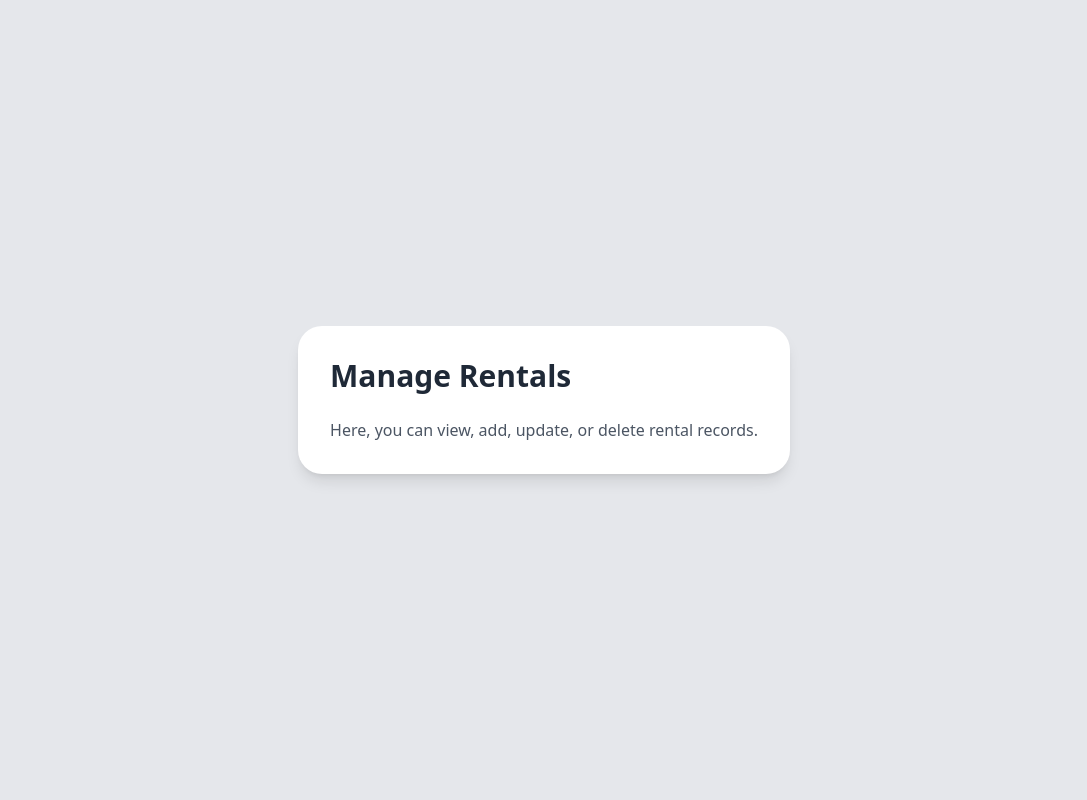
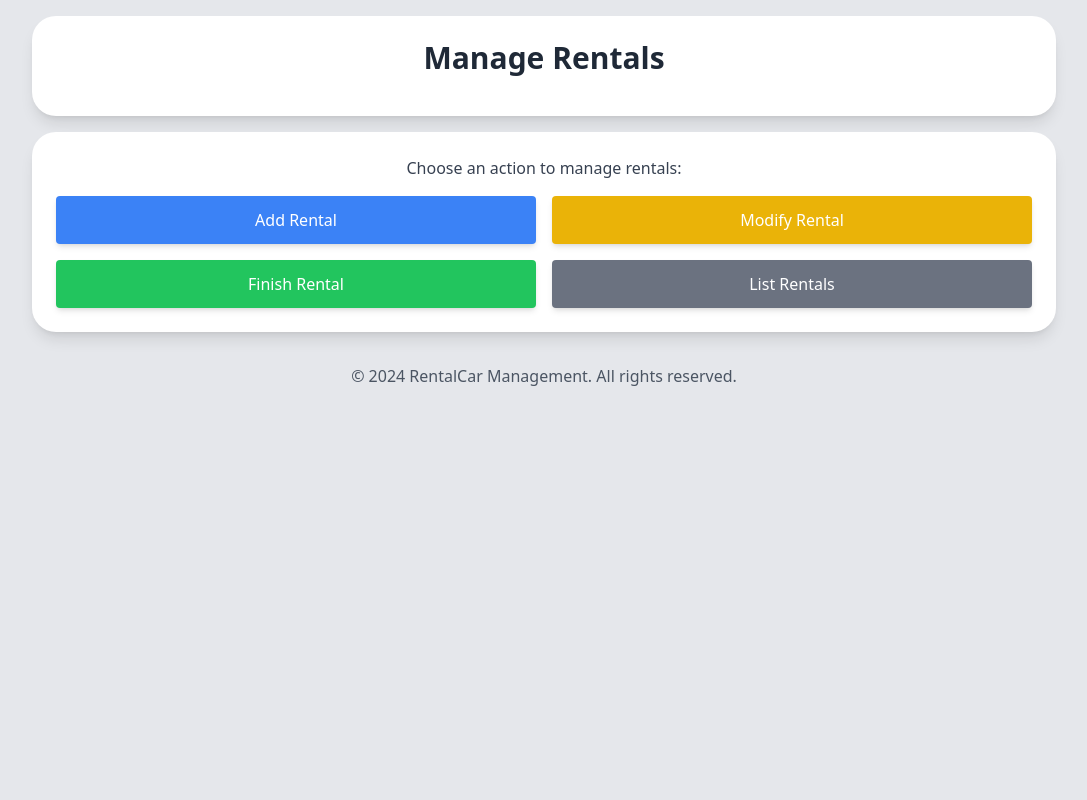
Before and after one commit to Jonathancassara/RentalCar_WebApp, a Django app: page /rentals/ in a window 1280 px wide. Shown: the whole page, without its empty margins (96-1183 px from the left). Run offline with Django 5.2, Linux system fonts and the light colour scheme.

Commit message:
page rental
menu rental

```diff
--- a/RentalCar/Frontend/templates/rentals.html
+++ b/RentalCar/Frontend/templates/rentals.html
@@ -4,16 +4,50 @@
 <head>
     <meta charset="UTF-8">
     <meta name="viewport" content="width=device-width, initial-scale=1.0">
-    <title>Rentals</title>
-    <!-- Link to Tailwind CSS -->
+    <title>Manage Rentals</title>
     <link href="{% static 'css/style.css' %}" rel="stylesheet">
 </head>
-<body class="bg-gray-200 min-h-screen flex items-center justify-center">
-    <!-- Main Container -->
-    <div class="bg-white p-8 rounded-3xl shadow-lg">
-        <!-- Title -->
-        <h1 class="text-3xl font-bold text-gray-800 mb-6">Manage Rentals</h1>
-        <p class="text-gray-600">Here, you can view, add, update, or delete rental records.</p>
+<body class="bg-gray-200 min-h-screen flex flex-col items-center p-4">
+
+    <!-- Page Header -->
+    <div class="bg-white p-6 rounded-3xl shadow-lg w-full max-w-5xl text-center">
+        <h1 class="text-3xl font-bold text-gray-800 mb-4">Manage Rentals</h1>
     </div>
+
+    <!-- Buttons Section -->
+    <div class="bg-white p-6 rounded-3xl shadow-lg w-full max-w-5xl mt-4 text-center">
+        <p class="text-gray-700 font-medium mb-4">Choose an action to manage rentals:</p>
+        <div class="grid grid-cols-1 sm:grid-cols-2 lg:grid-cols-4 gap-4">
+            <!-- Add Rental Button -->
+            <a href="{% url 'add_rental' %}"
+               class="bg-blue-500 text-white px-6 py-3 rounded hover:bg-blue-600 transition shadow-md text-center">
+                Add Rental
+            </a>
+
+            <!-- Modify Rental Button -->
+            <a href="{% url 'modify_rental' %}"
+               class="bg-yellow-500 text-white px-6 py-3 rounded hover:bg-yellow-600 transition shadow-md text-center">
+                Modify Rental
+            </a>
+
+            <!-- Finish Rental Button -->
+            <a href="{% url 'finish_rental' %}"
+               class="bg-green-500 text-white px-6 py-3 rounded hover:bg-green-600 transition shadow-md text-center">
+                Finish Rental
+            </a>
+
+            <!-- List Rentals Button -->
+            <a href="{% url 'list_rentals' %}"
+               class="bg-gray-500 text-white px-6 py-3 rounded hover:bg-gray-600 transition shadow-md text-center">
+                List Rentals
+            </a>
+        </div>
+    </div>
+
+    <!-- Footer -->
+    <footer class="mt-8 text-center text-gray-600">
+        <p>&copy; 2024 RentalCar Management. All rights reserved.</p>
+    </footer>
+
 </body>
 </html>
--- a/RentalCar/Frontend/urls.py
+++ b/RentalCar/Frontend/urls.py
@@ -1,7 +1,7 @@
 from django.urls import path
 from .views import (
-    index, rentals, list_rentals, add_rental, update_rental, delete_rental,
-    drivers, list_drivers, add_driver, delete_drivers,
+    index, rentals, list_rentals, add_rental, update_rental, delete_rental,modify_rental,finish_rental,
+    drivers, list_drivers, add_driver, modify_driver, delete_drivers,
     cars, list_cars, add_car, delete_cars, remove_cars
 )
 
@@ -14,12 +14,17 @@
     path('rentals/add/', add_rental, name='add_rental'),  # Add Rental Page
     path('rentals/update/<int:pk>/', update_rental, name='update_rental'),
     path('rentals/delete/<int:pk>/', delete_rental, name='delete_rental'),
+    path('rentals/modify/', modify_rental, name='modify_rental'),  # Modify Rental
+    path('rentals/finish/', finish_rental, name='finish_rental'),  # Finish Rental
+    path('rentals/list/', list_rentals, name='list_rentals'),  # List Rentals
 
     # Drivers
     path('drivers/', drivers, name='drivers'),
-     path('drivers/add/', add_driver, name='add_driver'),  # Add Driver Page
+    path('drivers/add/', add_driver, name='add_driver'),  # Add Driver Page
     path('drivers/list/', list_drivers, name='list_drivers'),  # List Drivers Page
-    #path('drivers/remove/', delete_drivers, name='delete_drivers'),  # Remove Drivers Page
+    path('drivers/modify/<int:driver_id>/', modify_driver, name='modify_driver'), # Modify Drivers Page
+    path('drivers/delete/', delete_drivers, name='delete_drivers'),  # Delete Drivers
+    path('drivers/remove/', delete_drivers, name='delete_drivers'),  # Remove Drivers Page
 
     # Cars
     path('cars/', cars, name='cars'),
--- a/RentalCar/Frontend/views.py
+++ b/RentalCar/Frontend/views.py
@@ -77,6 +77,48 @@
     rental.delete()
     return redirect('list_rentals')
 
+def modify_rental(request):
+    if request.method == 'POST':
+        data = json.loads(request.body)
+        rental_id = data.get('rental_id')
+        driver_id = data.get('driver_id')
+        car_id = data.get('car_id')
+        rent_date = data.get('rent_date')
+        comments = data.get('comments')
+
+        try:
+            rental = Rental.objects.get(id=rental_id)
+            if driver_id:
+                rental.driver_id = driver_id
+            if car_id:
+                rental.car_id = car_id
+            if rent_date:
+                rental.rent_date = rent_date
+            if comments:
+                rental.comments = comments
+            rental.save()
+
+            return JsonResponse({'success': True})
+        except Rental.DoesNotExist:
+            return JsonResponse({'success': False, 'error': 'Rental not found.'}, status=404)
+
+    rentals = Rental.objects.all()
+    return render(request, 'modify_rental.html', {'rentals': rentals})
+
+def finish_rental(request):
+    if request.method == 'POST':
+        rental_id = request.POST.get('rental_id')
+        try:
+            rental = get_object_or_404(Rental, id=rental_id)
+            rental.return_date = timezone.now()  # Assuming `return_date` marks the finish
+            rental.save()
+            return JsonResponse({'success': True})
+        except Rental.DoesNotExist:
+            return JsonResponse({'success': False, 'error': 'Rental not found'}, status=404)
+
+    rentals = Rental.objects.filter(return_date__isnull=True)  # Only show ongoing rentals
+    return render(request, 'finish_rental.html', {'rentals': rentals})
+
 # ------------------------- Drivers ------------------------- #
 def drivers(request):
     """
@@ -125,16 +167,37 @@
 
     return render(request, 'add_driver.html')
 
-def delete_drivers(request):
-    """
-    Deletes selected drivers based on IDs sent via JSON.
-    """
+def modify_driver(request, driver_id):
     if request.method == 'POST':
         data = json.loads(request.body)
-        ids = data.get('ids', [])
-        Driver.objects.filter(id__in=ids).delete()
-        return JsonResponse({'success': True})
-    return JsonResponse({'success': False}, status=405)
+        email = data.get('email')
+        phone_number = data.get('phone_number')
+
+        if not email or not phone_number:
+            return JsonResponse({'success': False, 'error': 'Email and phone number are required.'}, status=400)
+
+        try:
+            driver = Driver.objects.get(id=driver_id)
+            driver.email = email
+            driver.phone_number = phone_number
+            driver.save()
+            return JsonResponse({'success': True})
+        except Driver.DoesNotExist:
+            return JsonResponse({'success': False, 'error': 'Driver not found.'}, status=404)
+
+def delete_drivers(request):
+    if request.method == 'POST':
+        data = json.loads(request.body)
+        driver_ids = data.get('driver_ids', [])
+
+        if not driver_ids:
+            return JsonResponse({'success': False, 'error': 'No drivers selected for deletion.'}, status=400)
+
+        try:
+            Driver.objects.filter(id__in=driver_ids).delete()
+            return JsonResponse({'success': True})
+        except Exception as e:
+            return JsonResponse({'success': False, 'error': str(e)}, status=500)
 
 # ------------------------- Cars ------------------------- #
 def cars(request):
```
